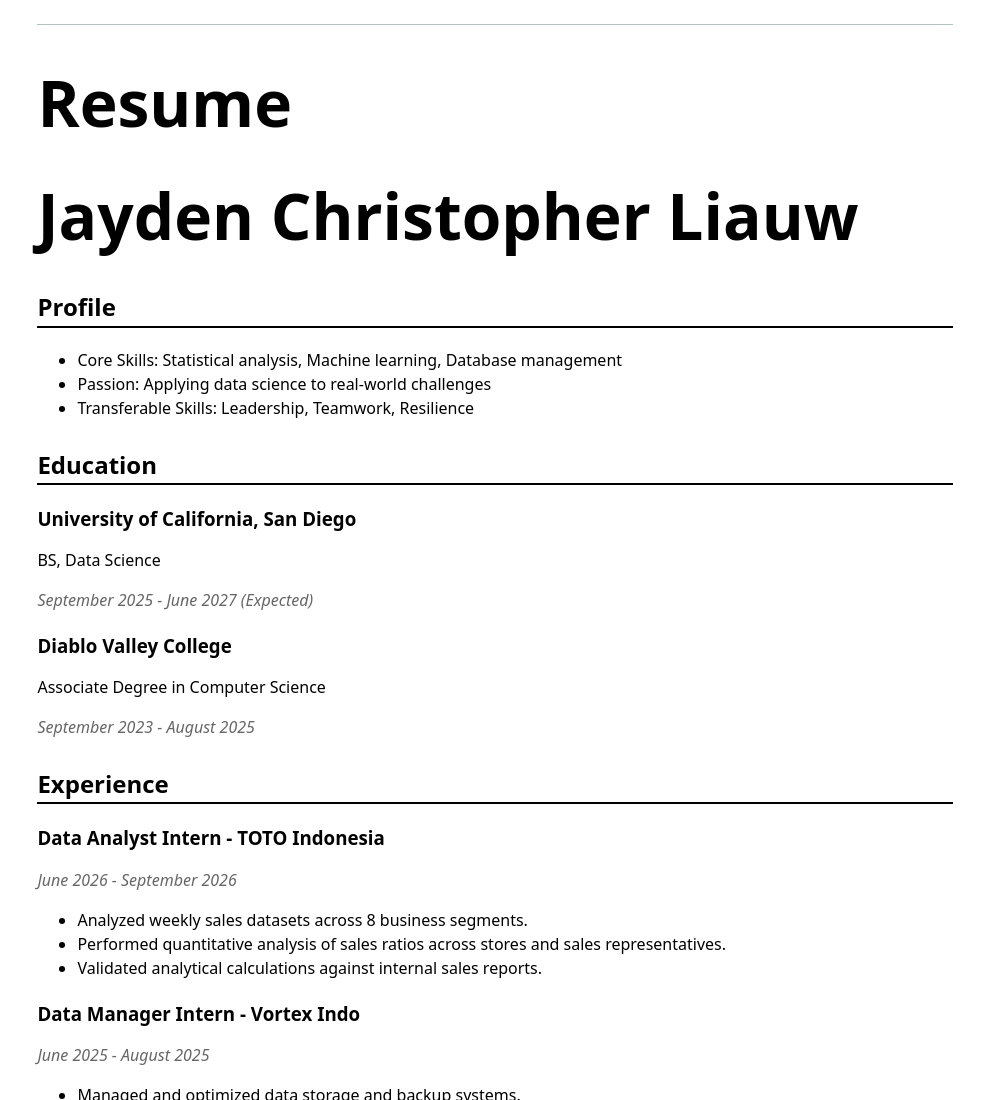
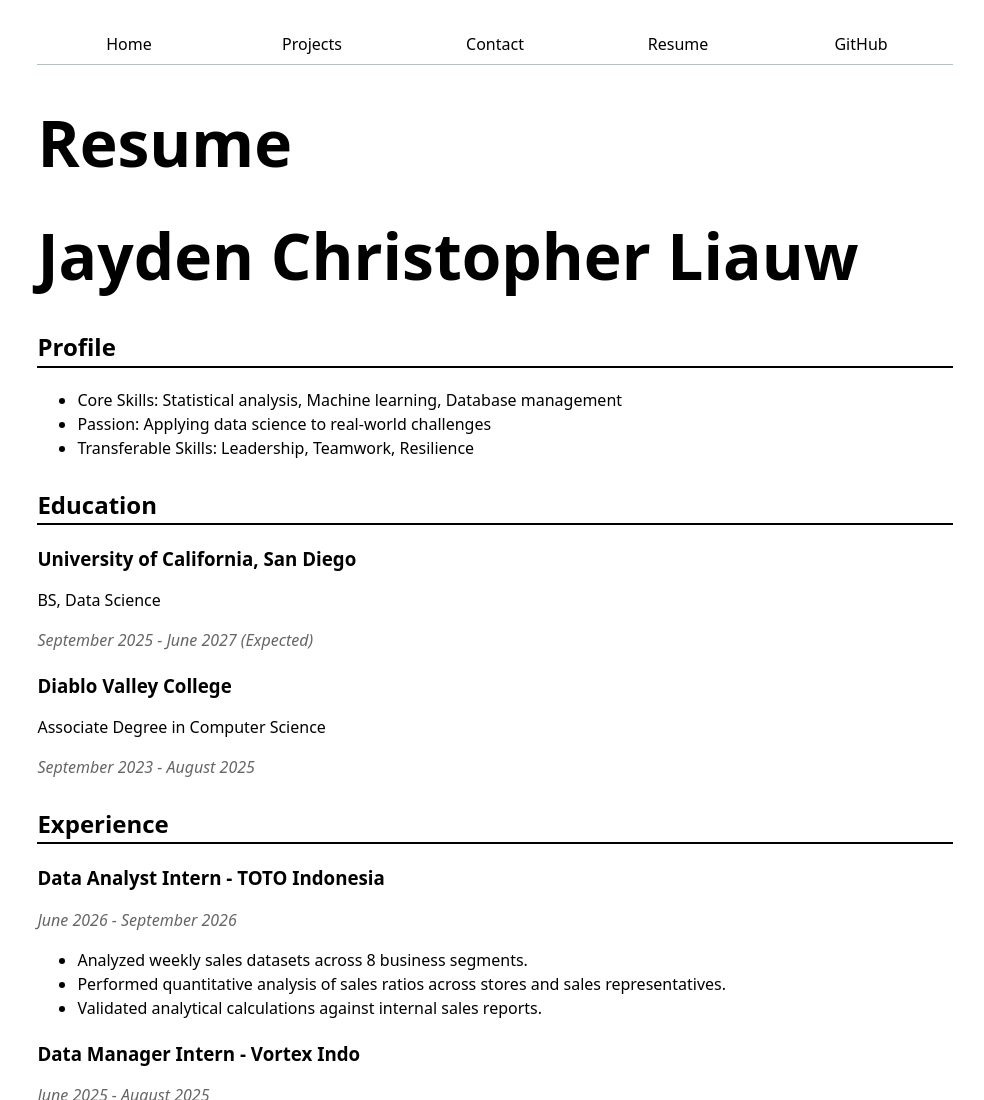
Before and after one commit to JaydenLiauw/Portfolio, a plain HTML site: page Resume/index.html in a window 1280 px wide. Shown: the top 1100 px of the page, without its empty margins (145-1129 px from the left). Drawn offline with Linux system fonts and the light colour scheme.

Commit message:
Update index.html

```diff
--- a/Resume/index.html
+++ b/Resume/index.html
@@ -5,7 +5,7 @@
     <meta name="viewport" content="width=device-width, initial-scale=1.0">
     <title>Resume</title>
     <link rel="stylesheet" href="../style.css">
-    <script type="module" src="global.js"></script>
+    <script type="module" src="../global.js"></script>
 </head>
 <body>
     <nav></nav>
```
